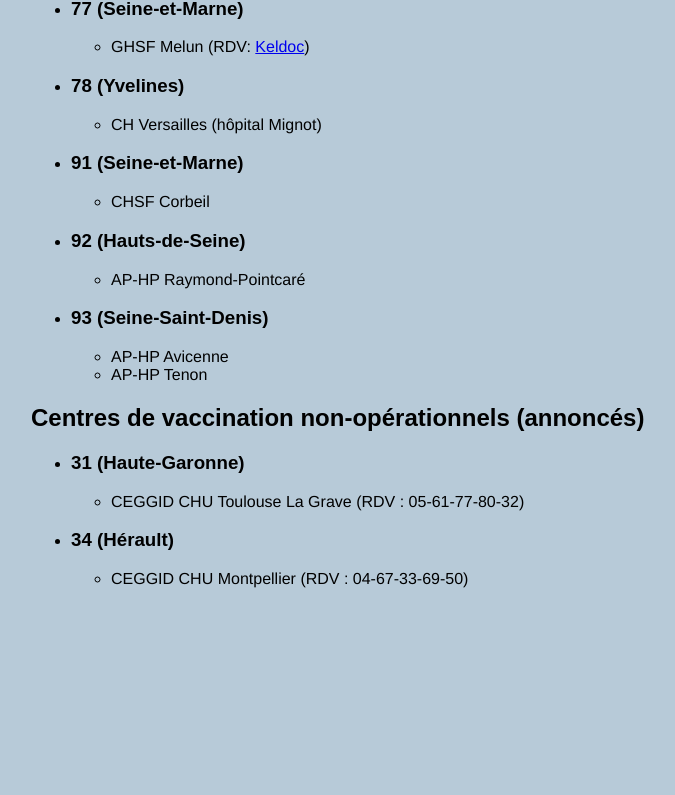
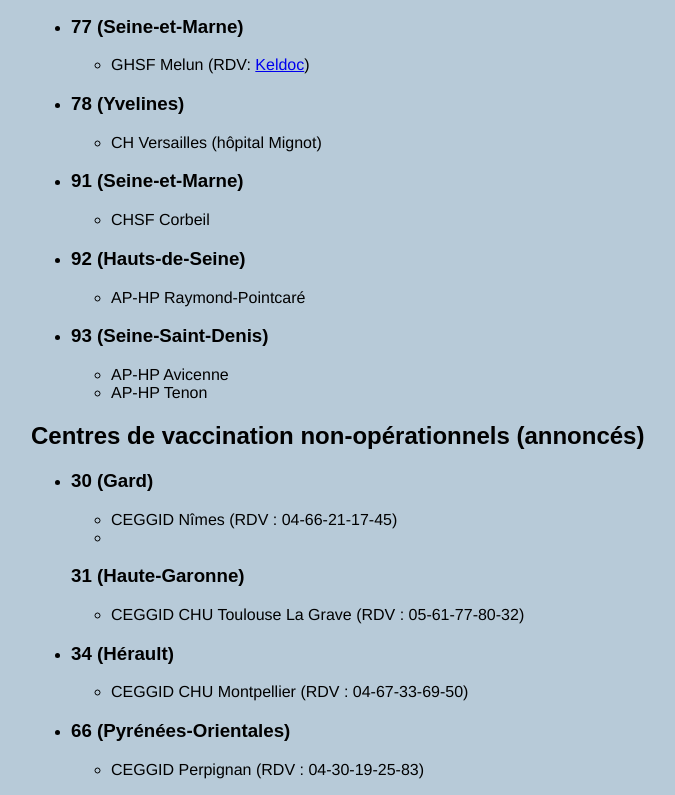
Before and after one commit to Chelsea486MHz/monkeypox, a plain HTML site: page index.html in a window 1280 px wide. Shown: the part 1092-1887 px from the top of the page, without its empty margins (129-804 px from the left). Before the commit the page ends 1696 px from the top, so only its background shows below. Drawn offline with Linux system fonts and the light colour scheme; a web font is replaced by a local one.

Commit message:
Ajout Occitanie

```diff
--- a/index.html
+++ b/index.html
@@ -44,6 +44,7 @@
 			<ul>
 				<li><a href="https://www.has-sante.fr/jcms/p_3345056/fr/monkeypox-la-strategie-vaccinale-reactive-precisee-pour-les-primo-vaccines-et-les-enfants">Communiqué de la Haute Autorité de Santé (HAS) du 5 Juillet 2022</a></li>
 				<li><a href="https://www.iledefrance.ars.sante.fr/variole-du-singe-conseils-et-prise-en-charge-en-ile-de-france">Communiqué de l'Agence Régionale de Santé (ARS) Île-de-France du 13 Juillet 2022</a></li>
+				<li><a href="https://www.occitanie.ars.sante.fr/variole-du-singe-infection-par-le-virus-monkeypox-2">Communiqué de l'Agence Régionale de Santé (ARS) Occitanie di 13 Juillet 2022</a>
 			</ul>
 
 		<h2>Centres de vaccination opérationnels</h2>
@@ -107,6 +108,12 @@
 		<h2>Centres de vaccination non-opérationnels (annoncés)</h2>
 			<ul>
 				<li>
+					<h3>30 (Gard)</h3>
+					<ul>
+						<li>CEGGID Nîmes (RDV :  04-66-21-17-45)<li>
+					</ul
+				</li
+				<li>
 					<h3>31 (Haute-Garonne)</h3>
 					<ul>
 						<li>CEGGID CHU Toulouse La Grave (RDV : 05-61-77-80-32)</li>
@@ -118,6 +125,12 @@
 						<li>CEGGID CHU Montpellier (RDV : 04-67-33-69-50)</li>
 					</ul>
 				</li>
+				<li>
+					<h3>66 (Pyrénées-Orientales)</h3>
+					<ul>
+						<li>CEGGID Perpignan (RDV : 04-30-19-25-83)</li>
+					</ul>
+				</li>
 			</ul>
 	</body>
 </html>
```
